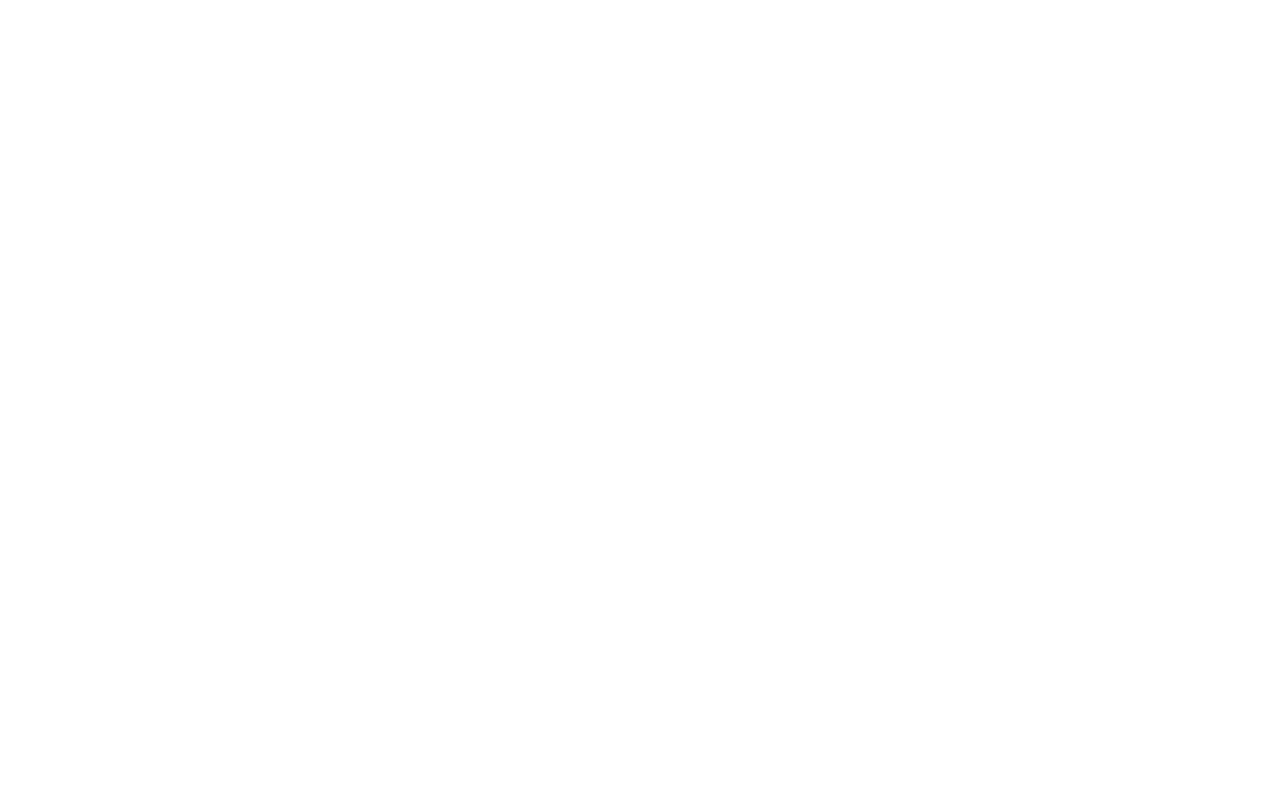
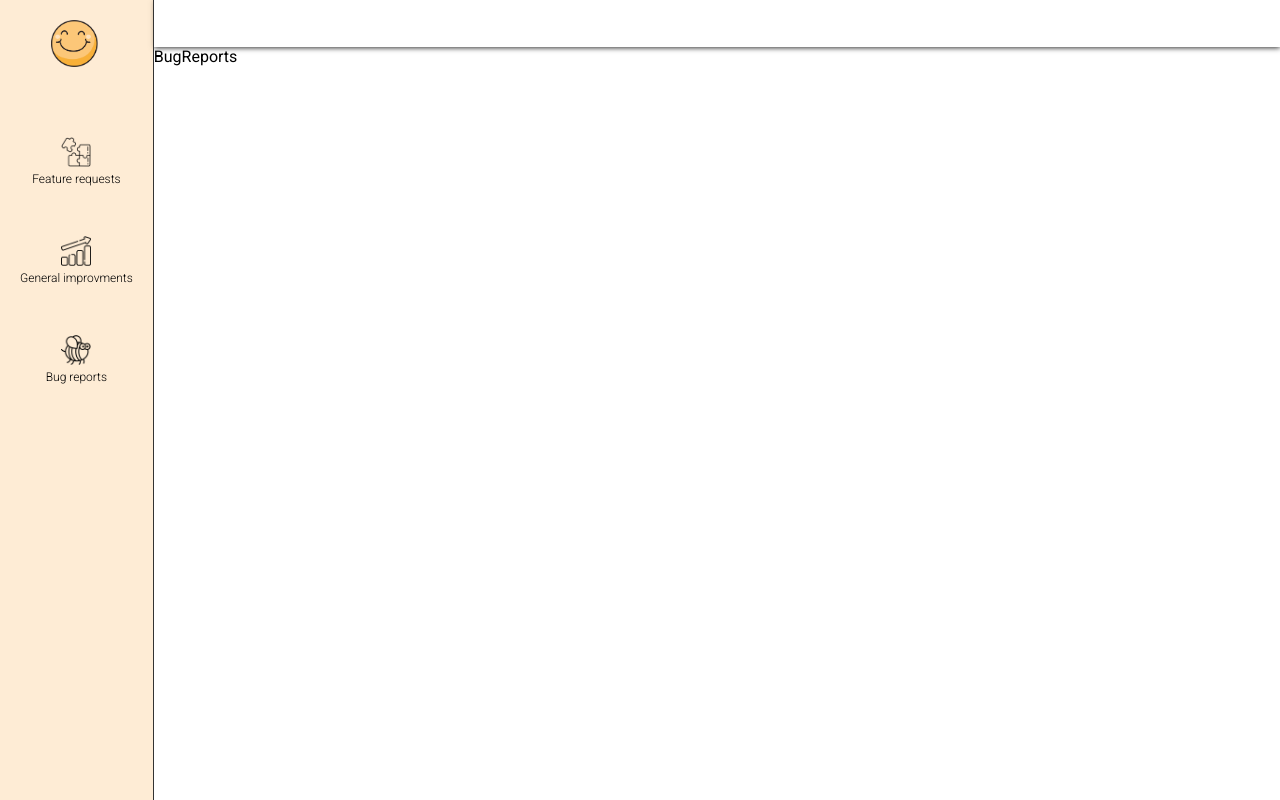
Before and after one commit to filipwieselgren/improveme-platform, a React (Create React App) app: page /bug-reports in a window 1280 px wide. Before the commit this address had no page. Built offline with nearby package versions, Linux system fonts and the light colour scheme.

Commit message:
main-files for platform component

```diff
--- a/src/App.scss
+++ b/src/App.scss
@@ -44,3 +44,62 @@
   width: 12rem;
   margin-left: 2rem;
 }
+
+.wrapper {
+  display: flex;
+}
+
+.side-nav {
+  height: 100vh;
+  border-right: 0.1px solid #333;
+  padding: 2rem;
+  flex-wrap: nowrap;
+  width: fit-content;
+  background-color: rgba(254, 225, 188, 0.62);
+  display: flex;
+  flex-direction: column;
+  align-items: center;
+  z-index: 10;
+
+  .face {
+    width: 5rem;
+    cursor: pointer;
+  }
+
+  .list-wrapper {
+    padding-top: 2rem;
+
+    .li-wrapper {
+      width: 100%;
+      display: flex;
+      flex-direction: column;
+      align-items: center;
+      margin-top: 5rem;
+      cursor: pointer;
+      img {
+        width: 3rem;
+        margin: auto 0;
+      }
+      li {
+        font-size: 1.2rem;
+        font-weight: 300;
+        padding-top: 0.5rem;
+      }
+    }
+  }
+}
+
+.topnav-wrapper {
+  flex-grow: 1;
+  display: flex;
+  flex-direction: column;
+}
+
+.top-nav {
+  height: 50px;
+  box-shadow: 0 1px 5px rgb(51, 51, 51);
+}
+
+.main-wrapper {
+  height: 100%;
+}
--- a/src/App.tsx
+++ b/src/App.tsx
@@ -2,6 +2,7 @@
 import { BrowserRouter, Routes, Route } from "react-router-dom";
 import "./App.scss";
 import LoggedinMain from "./components/pages/LoggedinMain";
+import FeatureRequests from "./pages/loggedin/featurerequests/FeatureRequests";
 import Homepage from "./pages/loggedout/homepage/Homepage";
 import Login from "./pages/loggedout/login/Login";
 
@@ -12,6 +13,9 @@
         <Route path="/" element={<Homepage />}></Route>
         <Route path="/login" element={<Login />}></Route>
         <Route path="/dashboard" element={<LoggedinMain />}></Route>
+        <Route path="/feature-requests" element={<LoggedinMain />}></Route>
+        <Route path="/general-improvements" element={<LoggedinMain />}></Route>
+        <Route path="/bug-reports" element={<LoggedinMain />}></Route>
       </Routes>
     </BrowserRouter>
   );
--- a/src/components/pages/LoggedinMain.tsx
+++ b/src/components/pages/LoggedinMain.tsx
@@ -1,9 +1,70 @@
+import face from "../../assets/ImproveMe.png";
+import bee from "../../assets/bee.png";
+import fr from "../../assets/fr.png";
+import increase from "../../assets/increase.png";
+import { useLocation, useNavigate } from "react-router-dom";
+import Dashboard from "../../pages/loggedin/dashboard/Dashboard";
+import FeatureRequests from "../../pages/loggedin/featurerequests/FeatureRequests";
+import GeneralImprovements from "../../pages/loggedin/generalimprovements/GeneralImprovements";
+import BugReports from "../../pages/loggedin/bugreports/BugReports";
+
 const LoggedinMain = () => {
+  const navigate = useNavigate();
+  const location = useLocation();
+
   return (
     <>
-      <nav className="top-nav"></nav>
-      <nav className="side-nav"></nav>
-      <main className="main-wrapper"></main>
+      <div className="wrapper">
+        <nav className="side-nav">
+          <img
+            src={face}
+            alt="face"
+            className="face"
+            onClick={() => navigate("/dashboard")}
+          />
+          <div className="list-wrapper">
+            <ul>
+              <div
+                className="li-wrapper"
+                onClick={() => navigate("/feature-requests")}
+              >
+                <img src={fr} alt="feature request" />
+                <li>Feature requests</li>
+              </div>
+              <div
+                className="li-wrapper"
+                onClick={() => navigate("/general-improvements")}
+              >
+                <img src={increase} alt="general improvemennts" />
+                <li>General improvments</li>
+              </div>
+              <div
+                className="li-wrapper"
+                onClick={() => navigate("/bug-reports")}
+              >
+                <img src={bee} alt="bee" />
+                <li>Bug reports</li>
+              </div>
+            </ul>
+          </div>
+        </nav>
+        <div className="topnav-wrapper">
+          <nav className="top-nav"></nav>
+          <main className="main-wrapper">
+            {location.pathname === "/dashboard" ? (
+              <Dashboard />
+            ) : location.pathname === "/feature-requests" ? (
+              <FeatureRequests />
+            ) : location.pathname === "/general-improvements" ? (
+              <GeneralImprovements />
+            ) : location.pathname === "/bug-reports" ? (
+              <BugReports />
+            ) : (
+              <></>
+            )}
+          </main>
+        </div>
+      </div>
     </>
   );
 };
--- /dev/null
+++ b/src/pages/loggedin/bugreports/BugReports.tsx
@@ -0,0 +1,5 @@
+const BugReports = () => {
+  return <div>BugReports</div>;
+};
+
+export default BugReports;
--- /dev/null
+++ b/src/pages/loggedin/dashboard/Dashboard.tsx
@@ -0,0 +1,5 @@
+const Dashboard = () => {
+  return <div>Dashboard</div>;
+};
+
+export default Dashboard;
--- /dev/null
+++ b/src/pages/loggedin/featurerequests/FeatureRequests.tsx
@@ -0,0 +1,11 @@
+import LoggedinMain from "../../../components/pages/LoggedinMain";
+
+const FeatureRequests = () => {
+  return (
+    <>
+      <div>FeatureRequests</div>
+    </>
+  );
+};
+
+export default FeatureRequests;
--- /dev/null
+++ b/src/pages/loggedin/generalimprovements/GeneralImprovements.tsx
@@ -0,0 +1,5 @@
+const GeneralImprovements = () => {
+  return <div>GeneralImprovements</div>;
+};
+
+export default GeneralImprovements;
--- a/src/pages/loggedout/homepage/Main.tsx
+++ b/src/pages/loggedout/homepage/Main.tsx
@@ -1,5 +1,6 @@
 import fr from "../../../assets/fr.png";
 import bee from "../../../assets/bee.png";
+import increase from "../../../assets/increase.png";
 
 const Main = () => {
   return (
@@ -26,7 +27,7 @@
           <div className="errend-wrapper">
             <div className="circle circle-yellow"></div>
             <div className="errend-txt">General improvements</div>
-            <img src={fr} alt="feature request" className="errend-img" />
+            <img src={increase} alt="feature request" className="errend-img" />
           </div>
         </section>
         <section className="section-three">
--- a/src/pages/loggedout/login/LoginForm.tsx
+++ b/src/pages/loggedout/login/LoginForm.tsx
@@ -5,7 +5,7 @@
   const navigate = useNavigate();
   return (
     <>
-      <main>
+      <main className="main-form">
         <div className="form-wrapper">
           <h1 className="txt-300">
             Fill in the information to login
@@ -20,7 +20,9 @@
               Password
             </label>
             <input id="password" type="password" required />
-            <button type="submit">Log in</button>
+            <button type="submit" onClick={() => navigate("/dashboard")}>
+              Log in
+            </button>
           </form>
           <p className="txt-200">
             Don't have an account? Create one{" "}
--- a/src/pages/loggedout/login/style/_login.scss
+++ b/src/pages/loggedout/login/style/_login.scss
@@ -1,8 +1,9 @@
 .navbar-login {
   padding: 3rem;
+  background: linear-gradient(#ffc476, #fff);
 }
 
-main {
+.main-form {
   display: flex;
   justify-content: center;
 }
```
Also changed, not shown: src/assets/increase.png (added).
